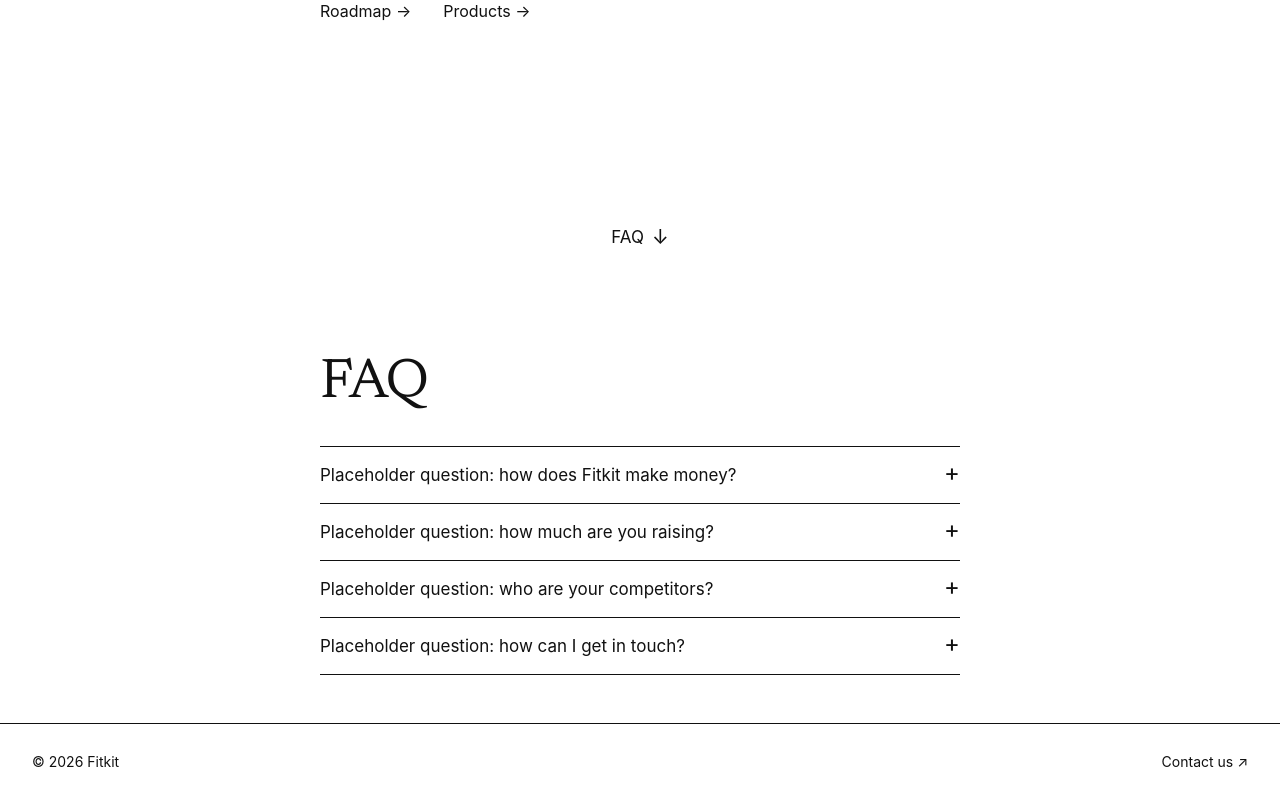
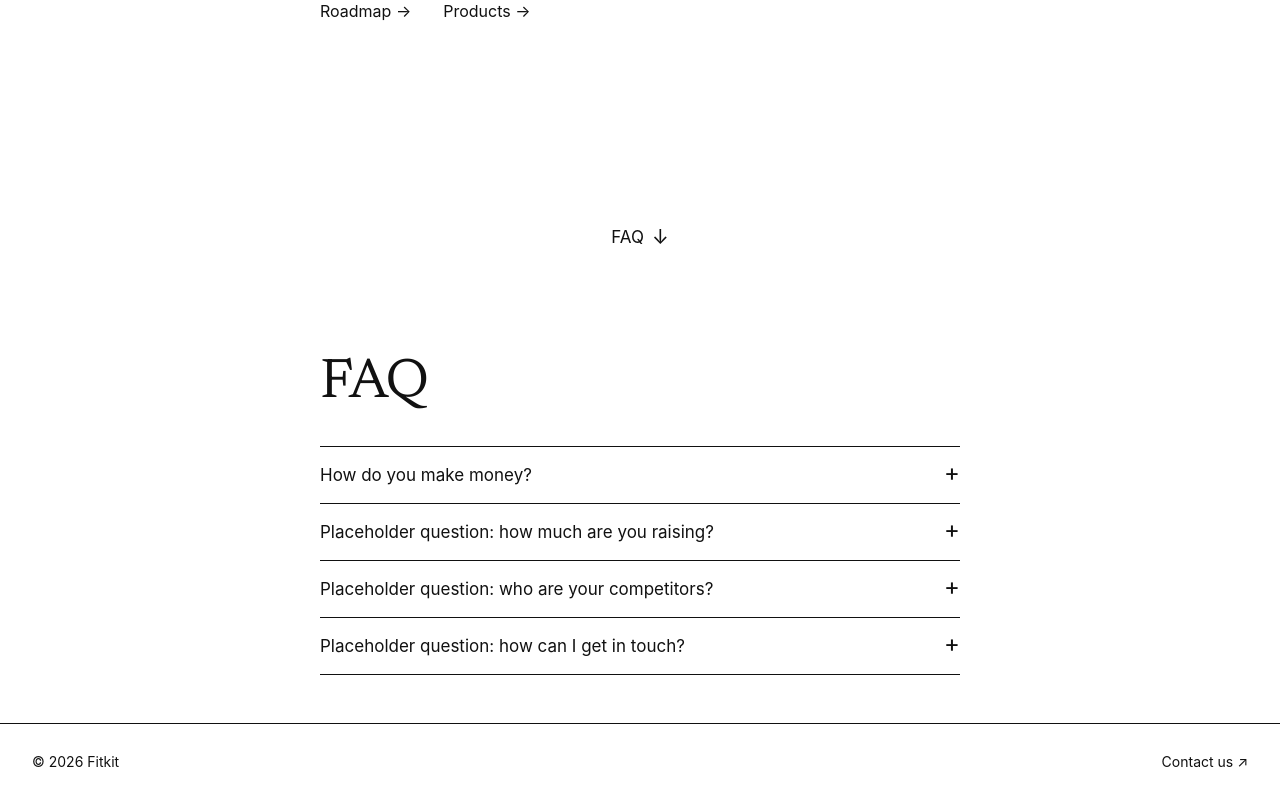
Before and after one commit to kostiyabahrii-sudo/fitkit-investors, a React (Vite) app: page / in a window 1280 px wide. Shown: the part 493-1293 px from the top of the page. Built offline with nearby package versions, Linux system fonts and the light colour scheme; no server answers.

Commit message:
First FAQ item: business model

```diff
--- a/src/content.js
+++ b/src/content.js
@@ -95,8 +95,8 @@ export const FAQ = {
   title: "FAQ",
   items: [
     {
-      q: "Placeholder question: how does Fitkit make money?",
-      a: "Placeholder answer.",
+      q: "How do you make money?",
+      a: "We take a small service fee (5-20%) on every purchase made through our app, as users buy complete outfits in bulk.",
     },
     {
       q: "Placeholder question: how much are you raising?",
```
